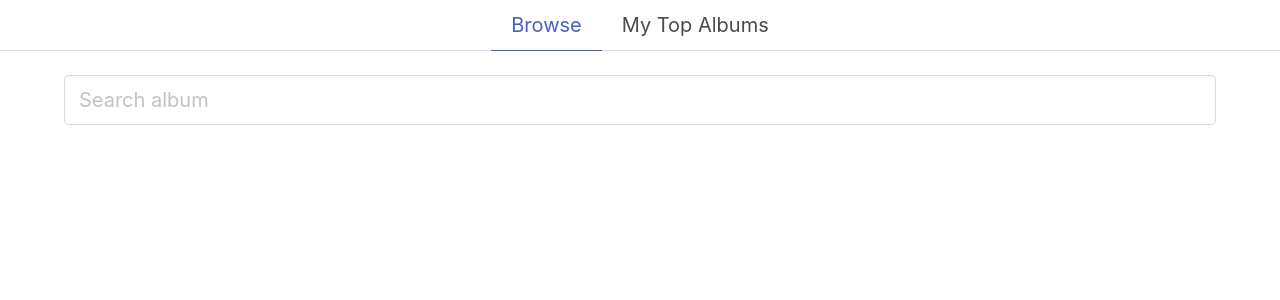
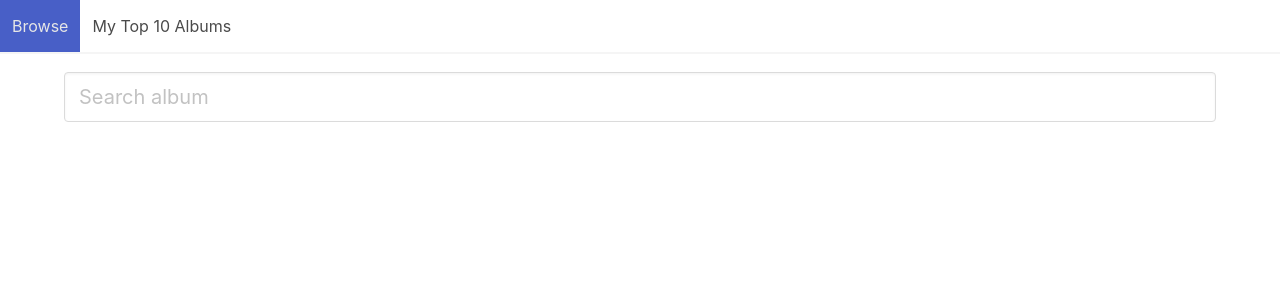
Before and after one commit to iohcidnal/my-top-albums, a Next.js app: page /top-albums in a window 1280 px wide. Shown: the top 300 px of the page. Built offline with nearby package versions, Linux system fonts and the light colour scheme.

Commit message:
Replace tabs with nav
Use sticky navigation instead of tabs.

```diff
--- a/pages/top-albums.js
+++ b/pages/top-albums.js
@@ -2,34 +2,51 @@ import React from 'react';
 import { BrowseArtists, Layout, TopAlbumsProvider } from '../components';
 
 const BROWSE = 'Browse';
-const MY_TOP_ALBUMS = 'My Top Albums';
+const MY_TOP_10_ALBUMS = 'My Top 10 Albums';
 
 export default function TopAlbums() {
-  const [selectedTab, setSelectedTab] = React.useState(BROWSE);
+  const [selectedOption, setSelectedOption] = React.useState(BROWSE);
 
   return (
     <TopAlbumsProvider>
       <Layout>
-        <div className="tabs is-centered is-medium">
-          <ul>
-            <li
-              className={selectedTab === BROWSE ? 'is-active' : ''}
-              onClick={() => setSelectedTab(BROWSE)}
-            >
-              <a>{BROWSE}</a>
-            </li>
-            <li
-              className={selectedTab === MY_TOP_ALBUMS ? 'is-active' : ''}
-              onClick={() => setSelectedTab(MY_TOP_ALBUMS)}
-            >
-              <a>{MY_TOP_ALBUMS}</a>
-            </li>
-          </ul>
+        <nav
+          className="navbar is-fixed-top has-shadow"
+          role="navigation"
+          aria-label="main navigation"
+        >
+          <div className="navbar-menu">
+            <div className="navbar-start">
+              <a
+                className={`navbar-item ${
+                  selectedOption === BROWSE
+                    ? 'has-text-white has-background-link'
+                    : ''
+                }`}
+                onClick={() => setSelectedOption(BROWSE)}
+              >
+                {BROWSE}
+              </a>
+              <a
+                className={`navbar-item ${
+                  selectedOption === MY_TOP_10_ALBUMS
+                    ? 'has-text-white has-background-link'
+                    : ''
+                }`}
+                onClick={() => setSelectedOption(MY_TOP_10_ALBUMS)}
+              >
+                {MY_TOP_10_ALBUMS}
+              </a>
+            </div>
+          </div>
+        </nav>
+        <br />
+        <div className="mt-6">
+          {selectedOption === BROWSE && <BrowseArtists />}
+          {selectedOption === MY_TOP_10_ALBUMS && (
+            <div className="container">My Top Albums</div>
+          )}
         </div>
-        {selectedTab === BROWSE && <BrowseArtists />}
-        {selectedTab === MY_TOP_ALBUMS && (
-          <div className="container">My Top Albums</div>
-        )}
       </Layout>
     </TopAlbumsProvider>
   );
```
